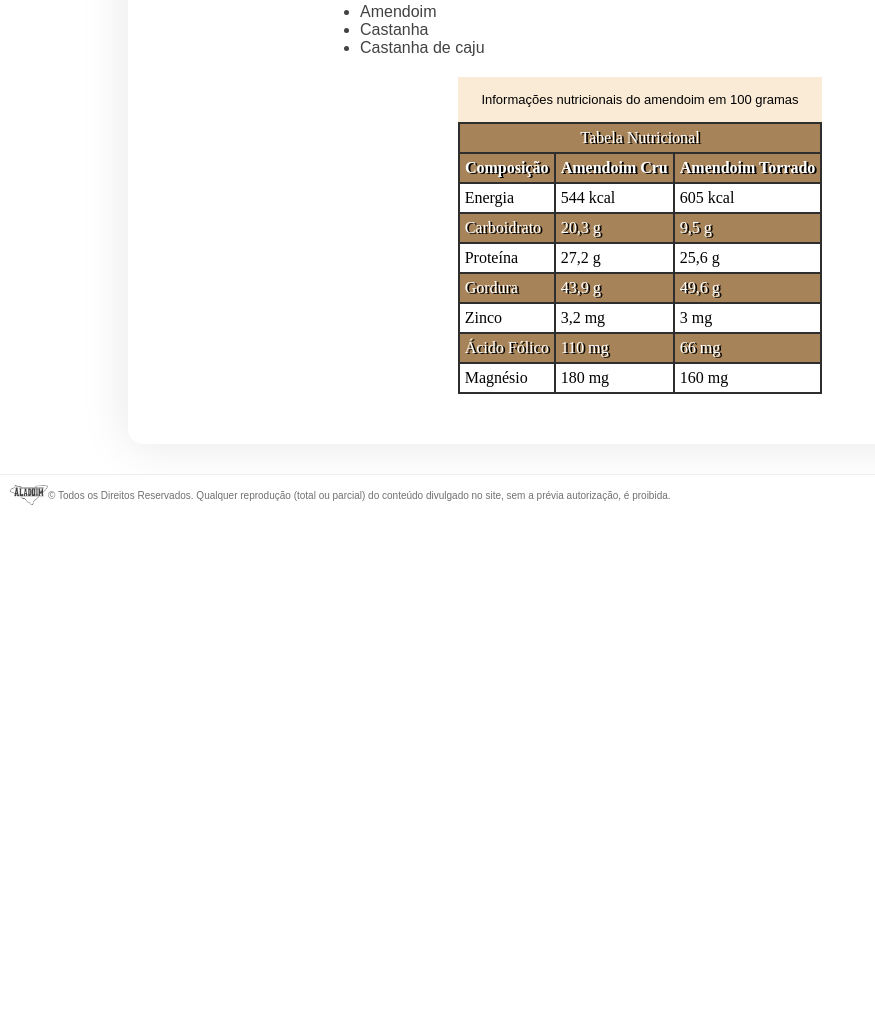
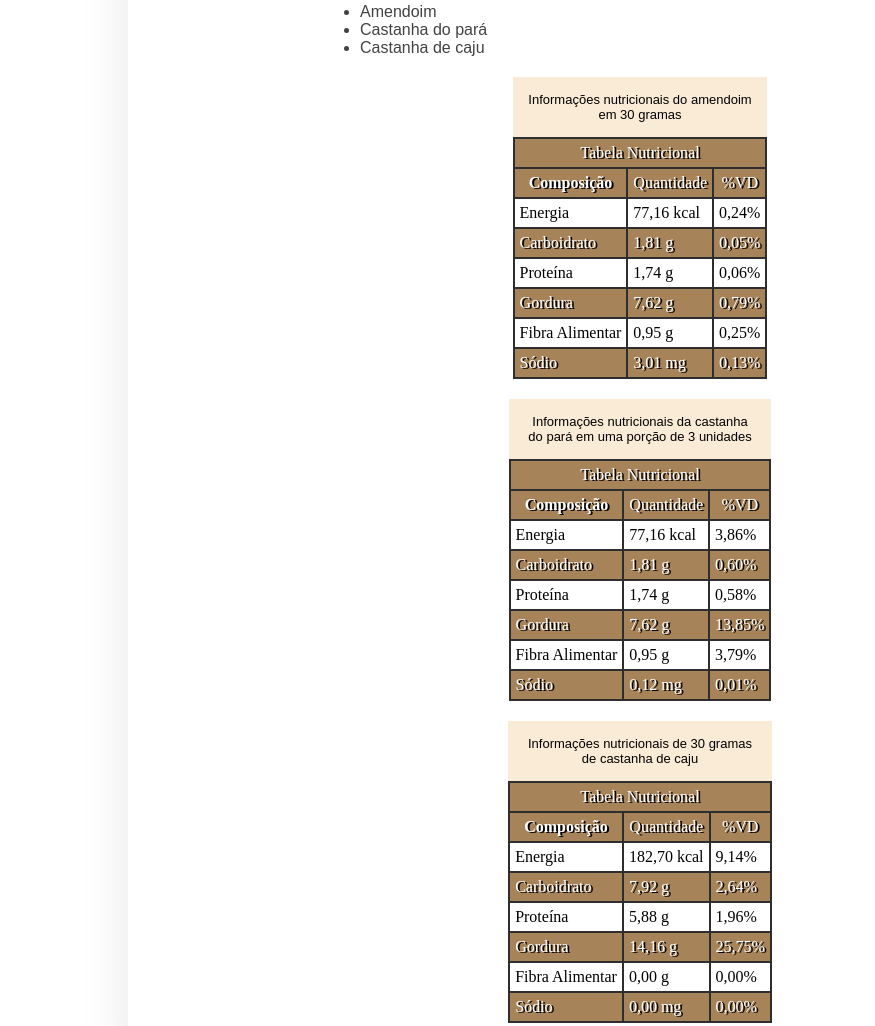
Before and after one commit to Aladoim/aladoim, a plain HTML site: page produtos.html in a window 1280 px wide. Shown: the part 588-1614 px from the top of the page, without its empty margins (0-875 px from the left). Before the commit the page ends 1103 px from the top, so only its background shows below. Drawn offline with Linux system fonts and the light colour scheme; files whose address does not match are found by name.

Commit message:
correção de entregas anteriores

```diff
--- a/produtos.html
+++ b/produtos.html
@@ -4,7 +4,9 @@
   <meta charset="UTF-8">
   <meta name="viewport" content="width=device-width, initial-scale=1.0">
 
-  <link rel="stylesheet" href="style.css">
+  <script src="scripts/script.js"></script>
+
+  <link rel="stylesheet" href="styles/style.css">
   <link rel="shortcut icon" href="imagens/favicon.ico" type="image/x-icon"/>
 
   <title>ALADOIM - Produtos</title>
@@ -34,7 +36,7 @@
 
           <ul>
             <li>Amendoim</li>
-            <li>Castanha</li>
+            <li>Castanha do pará</li>
             <li>Castanha de caju</li>
           </ul>
         </p>
@@ -42,7 +44,7 @@
 
       <table id="info_nut_amendoim">
         <caption>
-          Informações nutricionais do amendoim em 100 gramas
+          Informações nutricionais do amendoim em 30 gramas
         </caption>
         <thead>
           <tr>
@@ -50,22 +52,70 @@
           </tr>
           <tr>
             <th>Composição</th>
-            <th>Amendoim Cru</th>
-            <th>Amendoim Torrado</th>
+            <td>Quantidade</td>
+            <td> %VD </td>
           </tr>
         </thead>
         <tbody>
-          <tr><td>Energia</td><td>544 kcal</td><td>605 kcal</td></tr>
-          <tr><td>Carboidrato</td><td>20,3 g</td><td>9,5 g</td></tr>
-          <tr><td>Proteína</td><td>27,2 g</td><td>25,6 g</td></tr>
-          <tr><td>Gordura</td><td>43,9 g</td><td>49,6 g</td></tr>
-          <tr><td>Zinco</td><td>3,2 mg</td><td>3 mg</td></tr>
-          <tr><td>Ácido Fólico</td><td>110 mg</td><td>66 mg</td></tr>
-          <tr><td>Magnésio</td><td>180 mg</td><td>160 mg</td></tr>
+          <tr><td>Energia</td><td>77,16 kcal</td><td>0,24%</td></tr>
+          <tr><td>Carboidrato</td><td>1,81 g</td><td>0,05%</td></tr>
+          <tr><td>Proteína</td><td>1,74  g</td><td>0,06%</td></tr>
+          <tr><td>Gordura</td><td>7,62  g</td><td>0,79%</td></tr>
+          <tr><td>Fibra Alimentar</td><td>0,95 g</td><td>0,25%</td></tr>
+          <tr><td>Sódio</td><td>3,01 mg</td><td>0,13%</td></tr>
         </tbody>
         <tr></tr>
       </table>
 
+      <table id="info_nut_castanha">
+        <caption>
+          Informações nutricionais da castanha do pará em uma porção de 3 unidades
+        </caption>
+        <thead>
+          <tr>
+            <td colspan="3">Tabela Nutricional</td>
+          </tr>
+          <tr>
+            <th>Composição</th>
+            <td>Quantidade</td>
+            <td> %VD </td>
+          </tr>
+        </thead>
+        <tbody>
+          <tr><td>Energia</td><td>77,16 kcal</td><td>3,86%</td></tr>
+          <tr><td>Carboidrato</td><td>1,81 g</td><td>0,60%</td></tr>
+          <tr><td>Proteína</td><td>1,74  g</td><td>0,58%</td></tr>
+          <tr><td>Gordura</td><td>7,62  g</td><td>13,85%</td></tr>
+          <tr><td>Fibra Alimentar</td><td>0,95 g</td><td>3,79%</td></tr>
+          <tr><td>Sódio</td><td>0,12 mg	</td><td>0,01%</td></tr>
+        </tbody>
+        <tr></tr>
+      </table>
+
+      <table id="info_nut_caju">
+        <caption>
+          Informações nutricionais de 30 gramas de castanha de caju
+        </caption>
+        <thead>
+          <tr>
+            <td colspan="3">Tabela Nutricional</td>
+          </tr>
+          <tr>
+            <th>Composição</th>
+            <td>Quantidade</td>
+            <td> %VD </td>
+          </tr>
+        </thead>
+        <tbody>
+          <tr><td>Energia</td><td>182,70 kcal</td><td>9,14%</td></tr>
+          <tr><td>Carboidrato</td><td>7,92 g</td><td>2,64%</td></tr>
+          <tr><td>Proteína</td><td>5,88 g</td><td>1,96%</td></tr>
+          <tr><td>Gordura</td><td>14,16 g</td><td>25,75%</td></tr>
+          <tr><td>Fibra Alimentar</td><td>0,00 g</td><td>0,00%</td></tr>
+          <tr><td>Sódio</td><td>0,00 mg	</td><td>0,00%</td></tr>
+        </tbody>
+        <tr></tr>
+      </table>
     </section>
   </main>
 
--- /dev/null
+++ b/scripts/script.js
@@ -0,0 +1,13 @@
+var scrolpos = window.pageYOffset;
+
+window.onscroll = function() {
+  var currentScrollPos = window.pageYOffset;
+
+  if (scrolpos > currentScrollPos) {
+    document.querySelector("header nav").style.top = "0";
+  } else {
+    document.querySelector("header nav").style.top = "-50px";
+  }
+
+  scrolpos = currentScrollPos;
+}
--- a/faleconosco_style.css
+++ b/styles/faleconosco_style.css
@@ -22,7 +22,8 @@ label {
 input, textarea {
   font: 1em sans-serif;
 
-  width: 300px;
+
+  width: 75%;
   -moz-box-sizing: border-box;
   box-sizing: border-box;
 
@@ -43,7 +44,7 @@ textarea {
 }
 
 .button {
-  padding-left: 90px;
+  padding-left: 13.2vh;
 }
 
 button {
--- a/style.css
+++ b/styles/style.css
@@ -4,21 +4,27 @@ body{
 }
 
 header nav{
-  height:44px;
+  height: 5vh;
   width: 100%;
+
   padding: 10px;
+
   background-color: #2e2e2e;
+
   align-items: center;
   display: flex;
   justify-content: flex-end;
   position: fixed;
+
+  transition: top 0.3s;
 }
 
 a{
+  margin-right: 20pt;
+  margin-left: 20pt;
+
   text-decoration: none;
   font-size: 13pt;
-  margin-right: 20pt;
-  margin-left: 20pt;
   font-family: Arial, Helvetica, sans-serif;
   font-weight: bold;
 }
@@ -128,13 +134,78 @@ table#info_nut_amendoim caption{
   font-family: Arial, Helvetica, sans-serif;
   font-size: 13px;
 }
+table#info_nut_castanha {
+  border: 1px solid #2e2e2e;
+  border-spacing: 0px;
+  margin-left: auto;
+  margin-right: auto;
+}
 
+table#info_nut_castanha th{
+  border: 1px solid #2e2e2e;
+  padding: 5px;
+}
+
+table#info_nut_castanha td{
+  border: 1px solid #2e2e2e;
+  padding: 5px;
+}
+
+table#info_nut_castanha thead{
+  padding: 45px;
+  background-color: #A68358;
+  color: #fff;
+  text-shadow: 2px 1px #000000;
+  text-align: center;
+}
+
+table#info_nut_castanha caption{
+  padding: 15px;
+  color: #000000;
+  background-color: antiquewhite;
+  font-family: Arial, Helvetica, sans-serif;
+  font-size: 13px;
+}
+
+
+
+table#info_nut_caju {
+  border: 1px solid #2e2e2e;
+  border-spacing: 0px;
+  margin-left: auto;
+  margin-right: auto;
+}
+
+table#info_nut_caju th{
+  border: 1px solid #2e2e2e;
+  padding: 5px;
+}
+
+table#info_nut_caju td{
+  border: 1px solid #2e2e2e;
+  padding: 5px;
+}
+
+table#info_nut_caju thead{
+  padding: 45px;
+  background-color: #A68358;
+  color: #fff;
+  text-shadow: 2px 1px #000000;
+  text-align: center;
+}
+
+table#info_nut_caju caption{
+  padding: 15px;
+  color: #000000;
+  background-color: antiquewhite;
+  font-family: Arial, Helvetica, sans-serif;
+  font-size: 13px;
+}
 tbody > tr:nth-child(even){
   background-color: #A68358;
   color: #fff;
   text-shadow: 2px 1px #000000;
 }
-
 
 footer{
   border-top: 1px solid #eeeeee;
```
Also changed, not shown: faleconosco.html (+25 -8 lines), index.html (+3 -1 lines), scripts/faleconosco_script.js (added, +44 -0 lines), sobre.html (+3 -1 lines).
